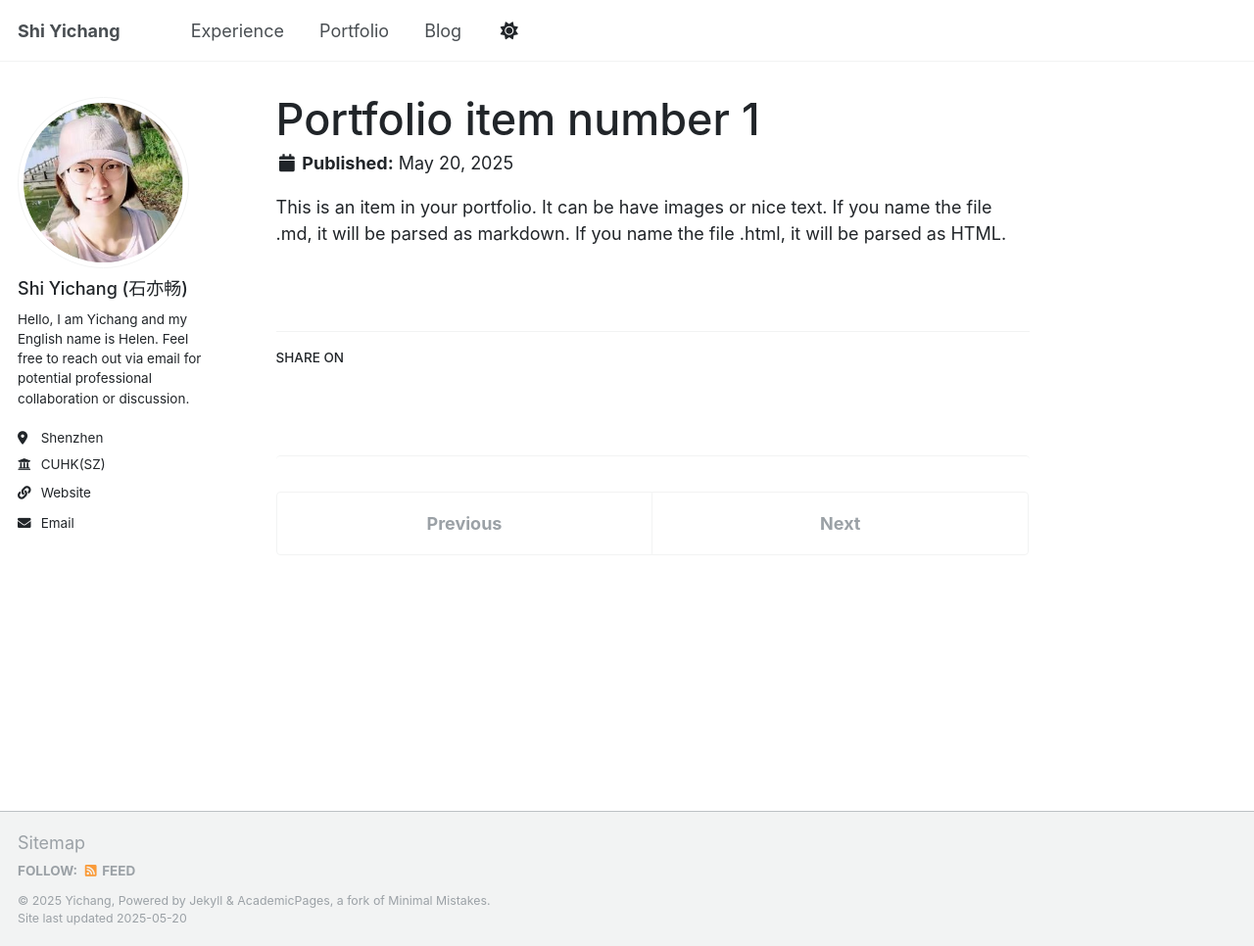
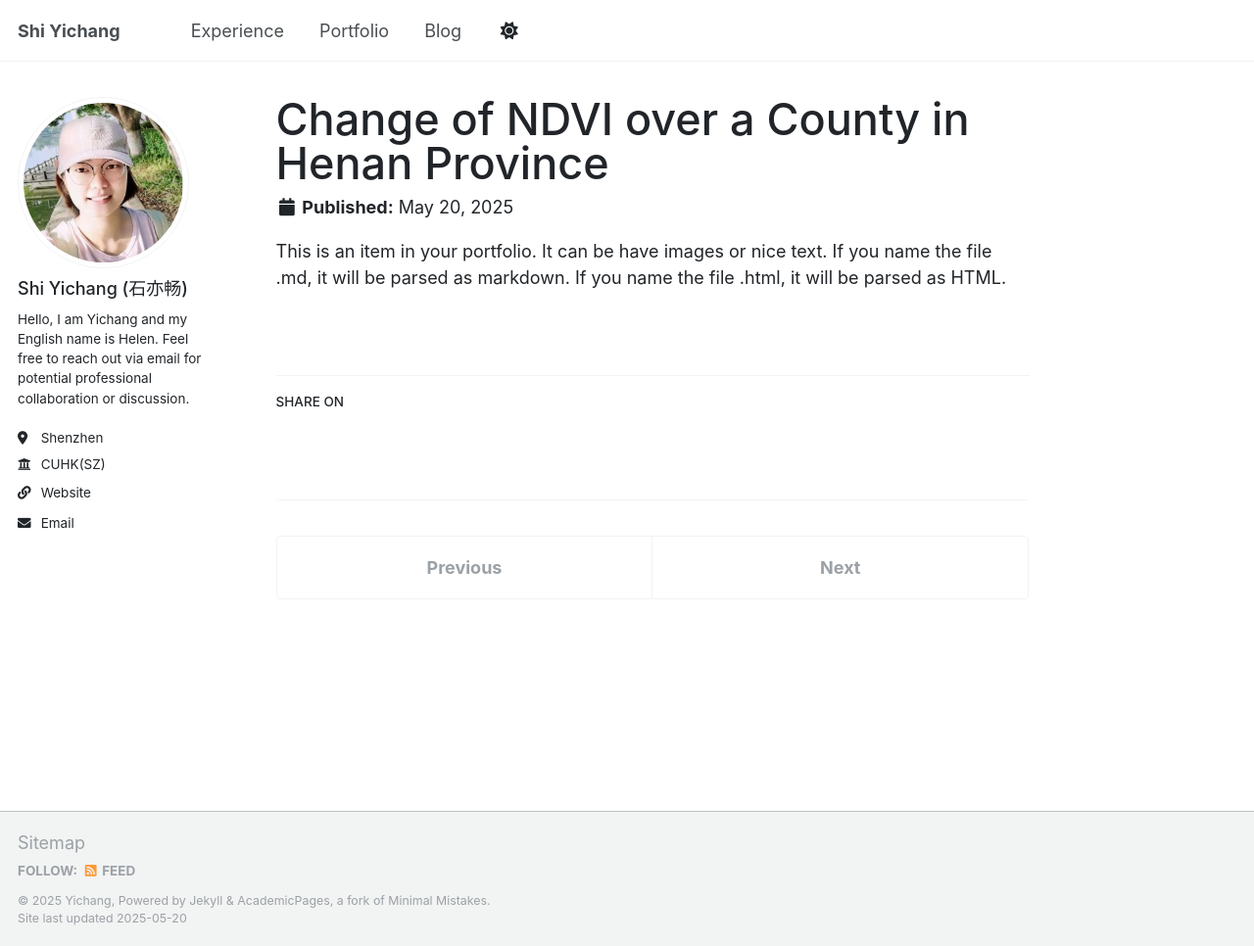
Before and after one commit to Helensyc/helensyc.github.io, a Jekyll site: the page built from _portfolio/portfolio-1.md, in a window 1280 px wide and 966 px high. Shown: the whole window at 98% size. Built offline with Jekyll 4.4.1, drawn with Linux system fonts in a browser that asks for light colours.

Commit message:
Update portfolio-1.md

```diff
--- a/_portfolio/portfolio-1.md
+++ b/_portfolio/portfolio-1.md
@@ -1,6 +1,6 @@
 ---
-title: "Portfolio item number 1"
-excerpt: "Short description of portfolio item number 1<br/><img src='/images/500x300.png'>"
+title: "Change of NDVI over a County in Henan Province"
+excerpt: "The project informs how to apply remote sensing techniques in application of agriculture clearly and concisely.<br/><img src='/images/agriculture1.png'>"
 collection: portfolio
 ---
 
```
